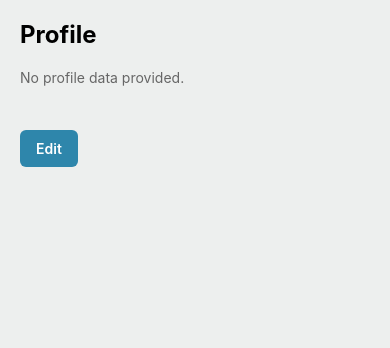
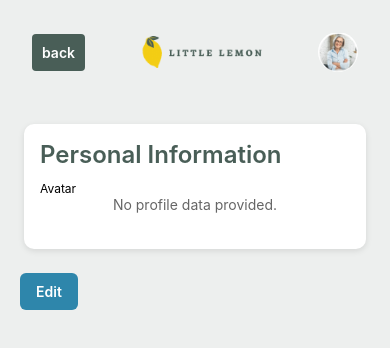
Before and after one commit to ushagour/Little-Lemon-app, a React Native app: screen /Profile in a window 390 px wide. Shown: the top 348 px of the page. Built offline with nearby package versions, Linux system fonts and the light colour scheme.

Commit message:
feat: enhance ProfileScreen with header, back navigation, and profile avatar functionality ( create profile card like exactlly like figma created one

```diff
--- a/screens/ProfileScreen.js
+++ b/screens/ProfileScreen.js
@@ -1,5 +1,6 @@
 import React from 'react';
-import { View, Text, StyleSheet, Pressable } from 'react-native';
+import { View, Text, StyleSheet, Pressable,Image,TouchableOpacity } from 'react-native';
+import colors from '../config/colors';
 
 const ProfileScreen = ({ route, navigation }) => {
   const { firstName = '', email = '' } = route?.params || {};
@@ -8,10 +9,48 @@ const ProfileScreen = ({ route, navigation }) => {
 
   return (
     <View style={styles.container}>
-      <Text style={styles.title}>Profile</Text>
 
-      {hasData ? (
+      <View style={styles.header}>
+            <TouchableOpacity
+        onPress={() => navigation.goBack()}
+        style={styles.backButton}
+      >
+        <Text  style={styles.backButtonText}>back</Text>
+      </TouchableOpacity>
+
+        <Image source={require('../assets/images/Logo.png')} style={styles.logo} resizeMode="contain" />
+
+
+      <TouchableOpacity>
+        <Image
+          source={require('../assets/images/Profile.png')}
+          style={styles.profileIcon}
+          resizeMode="contain"
+        />
+      </TouchableOpacity>
+      </View>
+
+   <View style={styles.ProfileWrapper}>
+          <Text style={styles.ProfileWrapperTitle}>Personal Information</Text>
+          <Text style={styles.titleSmall}>Avatar</Text>
+       {hasData ? (
         <>
+          <View style={styles.row}>
+            <Image
+              source={require('../assets/images/Profile.png')}
+              style={styles.avatar}
+            />
+            <TouchableOpacity style={styles.changeButton}>
+              <Text style={styles.changeButtonText}>Change</Text>
+            </TouchableOpacity>
+            <TouchableOpacity style={styles.removeButton}>
+              <Text style={styles.removeButtonText}>Remove</Text>
+            </TouchableOpacity>
+          </View>
+
+
+
+
           <View style={styles.row}>
             <Text style={styles.label}>Name:</Text>
             <Text style={styles.value}>{firstName}</Text>
@@ -24,6 +63,13 @@ const ProfileScreen = ({ route, navigation }) => {
       ) : (
         <Text style={styles.noData}>No profile data provided.</Text>
       )}
+
+
+
+   </View>
+
+
+
 
       <Pressable
         style={({ pressed }) => [styles.editButton, pressed && styles.buttonPressed]}
@@ -44,27 +90,112 @@ const styles = StyleSheet.create({
     backgroundColor: '#EDEFEE',
     justifyContent: 'flex-start',
   },
+     header: {
+      height: 64, // compact header height so logo has minimal surrounding space
+      backgroundColor: '#EDEFEE',
+      flexDirection: 'row',
+      alignItems: 'center',
+      justifyContent: 'space-between',
+      paddingHorizontal: 12,
+      marginBottom: 20,
+      padding: 0,
+    },
+      backButton: {
+
+    backgroundColor: colors.primary1,
+    borderRadius: 4,
+    padding: 10,
+  },
+  backButtonText: {
+    color: colors.white,
+    fontWeight: '600',
+  },
+  profileIcon: {
+    width: 40,
+    height: 40,
+        borderRadius: 20,
+  },
+  logo: {
+    width: 150,
+    height: 50,
+
+  },
+  ProfileWrapper: {
+    marginTop: 20,
+    backgroundColor: colors.white,
+    padding: 16,
+    borderRadius: 10,
+    // shadow for iOS
+    shadowColor: '#000',
+    shadowOffset: { width: 0, height: 2 },
+    shadowOpacity: 0.1,
+    shadowRadius: 6,
+    // elevation for Android
+    elevation: 4,
+    marginHorizontal: 4,
+  },
+  ProfileWrapperTitle: {
+    fontSize: 24,
+    fontStyle:'bold',
+    fontWeight: '600',
+    marginBottom: 12,
+    color: colors.textPrimary,
+  },
+  avatar: {
+    width: 80,
+    height: 80,
+    borderRadius: 40,
+    marginBottom: 16,
+    marginRight: 12,
+  },
+  changeButton: {
+    backgroundColor: colors.primary1,
+    paddingVertical: 8,
+    paddingHorizontal: 12,
+    borderRadius: 6,
+    marginRight: 10,
+  },
+  changeButtonText: {
+    color: colors.white,
+  },
+  removeButton: {
+    backgroundColor: colors.danger,
+    paddingVertical: 8,
+    paddingHorizontal: 12,
+    borderRadius: 6,
+  },
+  removeButtonText: {
+    color: colors.black,
+  },
+
   title: {
     fontSize: 24,
     fontWeight: '700',
     marginBottom: 20,
   },
+  titleSmall: {
+    fontSize: 12,
+  },
   row: {
     flexDirection: 'row',
     marginBottom: 12,
     alignItems: 'center',
+    paddingVertical: 6,
   },
   label: {
     fontWeight: '600',
-    width: 80,
+    width: 90,
     color: '#333',
+    fontSize: 16,
   },
   value: {
     color: '#333',
+    fontSize: 16,
   },
   noData: {
     color: '#666',
     marginBottom: 20,
+    textAlign: 'center',
   },
   editButton: {
     marginTop: 24,
@@ -81,4 +212,6 @@ const styles = StyleSheet.create({
   buttonPressed: {
     opacity: 0.85,
   },
+
+
 });
```
